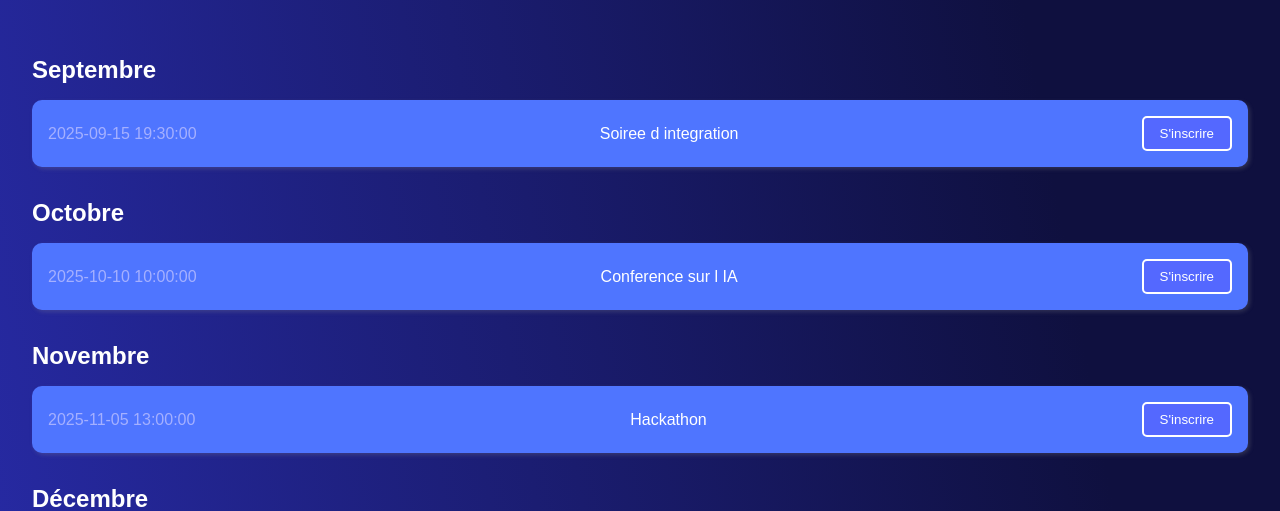
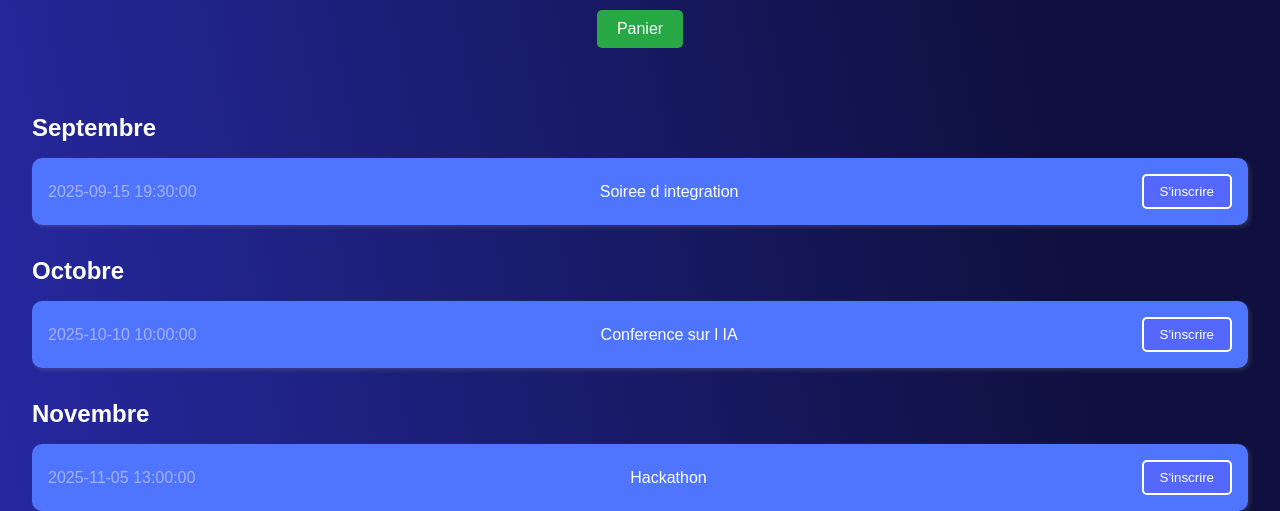
Before and after one commit to SAE-S3-grp-4/back-end, a PHP site: page /evenements.html in a window 1280 px wide. Shown: the part 66-577 px from the top of the page. Run offline with PHP 8.4, Linux system fonts and the light colour scheme; data comes from the database, SQL or seed files in the repository.

Commit message:
add basket button in event page

```diff
--- a/CSS/boutique.css
+++ b/CSS/boutique.css
@@ -123,9 +123,9 @@ footer {
   padding: 10px 20px; /* Padding */
   text-align: center; /* Centered text */
   text-decoration: none; /* No underline */
-  display: inline-block; /* Inline-block display */
+  display: block; /* Block display */
   font-size: 16px; /* Font size */
-  margin: 10px 2px; /* Margin */
+  margin: 10px auto; /* Centered margin */
   cursor: pointer; /* Pointer cursor on hover */
   border-radius: 5px; /* Rounded corners */
   transition: background-color 0.3s ease; /* Smooth transition */
--- a/CSS/evenements.css
+++ b/CSS/evenements.css
@@ -109,3 +109,23 @@ footer {
   display: flex; /* Ajouté pour centrer le contenu */
   justify-content: center; /* Ajouté pour centrer le contenu */
 }
+
+.btn-add-to-cart {
+  background-color: #28a745; /* Green background */
+  color: white; /* White text */
+  border: none; /* No border */
+  padding: 10px 20px; /* Padding */
+  text-align: center; /* Centered text */
+  text-decoration: none; /* No underline */
+  display: block; /* Block display */
+  font-size: 16px; /* Font size */
+  margin: 10px auto; /* Centered horizontally */
+  cursor: pointer; /* Pointer cursor on hover */
+  border-radius: 5px; /* Rounded corners */
+  transition: background-color 0.3s ease; /* Smooth transition */
+  width: fit-content; /* Adjust width to content */
+}
+
+.btn-add-to-cart:hover {
+  background-color: #218838; /* Darker green on hover */
+}
--- a/evenements.html
+++ b/evenements.html
@@ -29,6 +29,7 @@
         </ul>
       </nav>
     </header>
+    <a href="panier.html" class="btn-add-to-cart">Panier</a>
     <main>
       <section class="agenda" id="agenda"></section>
     </main>
```
